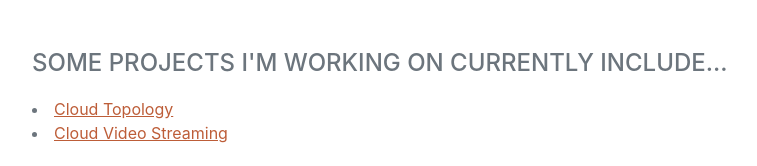
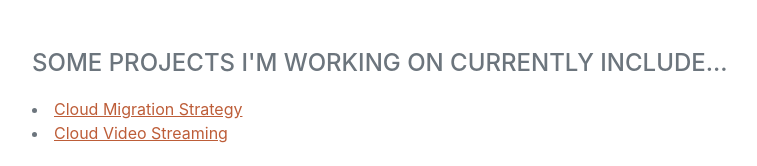
Before and after one commit to stephenpak/profile, a plain HTML site: page index.html in a window 1280 px wide. Shown: the part 3054-3220 px from the top of the page, without its empty margins (288-1045 px from the left). Drawn offline with nearby package versions, Linux system fonts and the light colour scheme; a web font is replaced by a local one.

Commit message:
Update index.html

```diff
--- a/index.html
+++ b/index.html
@@ -222,7 +222,7 @@
           <h2 class="mb-5">Current-Projects</h2>
 
           <div class="subheading mb-3">some projects I'm working on currently include...</div>
-          <li><a href=https://stephenpak.github.io/cumuluscodex/>Cloud Topology</a></li>
+          <li><a href=https://stephenpak.github.io/cumuluscodex/>Cloud Migration Strategy</a></li>
             <li><a href=https://stephenpak.github.io/cumuluscodex/dog.mp4>Cloud Video Streaming</a></li>
           <br>
 
```
